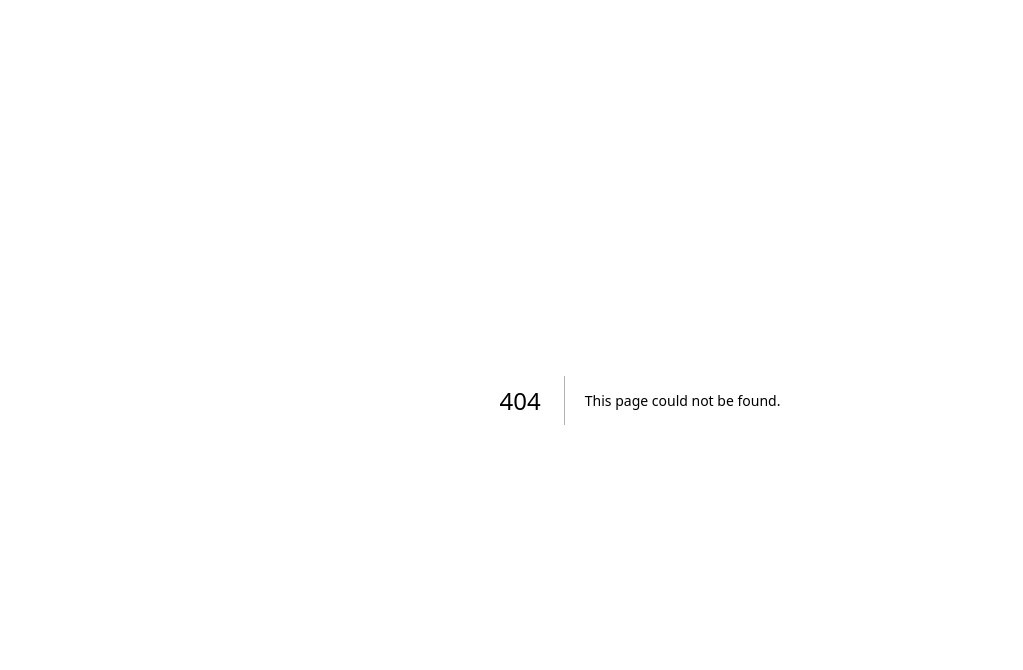
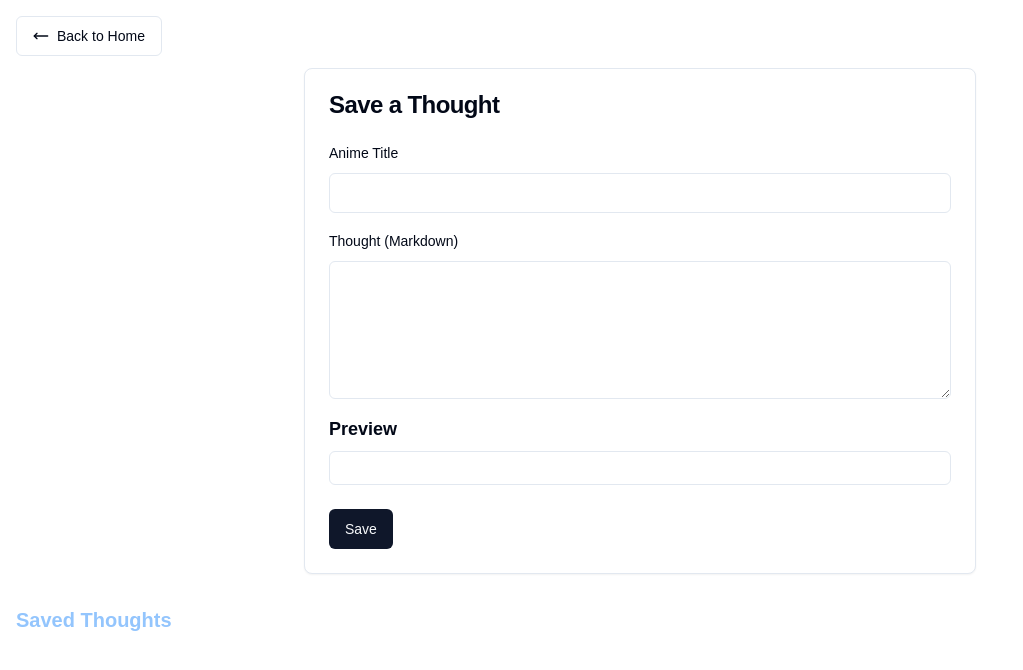
Before and after one commit to Faysal-star/next_anime, a Next.js app: page /thought in a window 1280 px wide. Before the commit this address had no page. Shown: the top 670 px of the page, without its empty margins (0-1023 px from the left). Built offline with nearby package versions, Linux system fonts and the light colour scheme.

Commit message:
Thought added

```diff
--- a/app/page.tsx
+++ b/app/page.tsx
@@ -45,13 +45,16 @@ export default async function Home(props :{
 
   return (
     <main className="container mx-auto px-4 py-8">
-      <div className="flex justify-between">
-        <h1 className="text-4xl font-bold mb-8 text-center">
+      <div className="flex justify-between items-center mb-8">
+        <h1 className="text-4xl font-bold">
           <Link href="/" className="bg-gradient-to-r from-blue-500 via-green-500 to-cyan-500 inline-block text-transparent bg-clip-text">
             NEXT Anime
           </Link>
         </h1>
+        <div className="flex gap-5 justify-center items-center">
+          <Link href="/thought" className="text-muted-foreground font-semibold hover:text-cyan-200"> My Thoughts</Link>
         <ModeToggle />
+        </div>
       </div>
 
       <SearchBar />
--- /dev/null
+++ b/app/thought/page.tsx
@@ -0,0 +1,142 @@
+"use client";
+
+import { useState, useEffect } from "react";
+import { Button } from "@/components/ui/button";
+import { Input } from "@/components/ui/input";
+import { Label } from "@/components/ui/label";
+import { Textarea } from "@/components/ui/textarea";
+import {
+  Card,
+  CardContent,
+  CardFooter,
+  CardHeader,
+  CardTitle,
+} from "@/components/ui/card";
+import ReactMarkdown from "react-markdown";
+import Link from "next/link";
+import { MoveLeft } from "lucide-react";
+import "@/app/globals.css";
+import { Trash } from "lucide-react";
+
+export default function ThoughtsForm() {
+  const [animeName, setAnimeName] = useState("");
+  const [review, setReview] = useState("");
+  interface Review {
+    animeName: string;
+    review: string;
+  }
+
+  const [savedReviews, setSavedReviews] = useState<Review[]>([]);
+
+  useEffect(() => {
+    const storedReviews = localStorage.getItem("animeReviews");
+    if (storedReviews) {
+      setSavedReviews(JSON.parse(storedReviews));
+    }
+  }, []);
+
+  const deleteReview = (animeName: string) => {
+    const updatedReviews = savedReviews.filter(
+      (review) => review.animeName !== animeName
+    );
+    localStorage.setItem("animeReviews", JSON.stringify(updatedReviews));
+    setSavedReviews(updatedReviews);
+  };
+
+  const handleSubmit = (e: React.FormEvent) => {
+    e.preventDefault();
+    const newReview = { animeName, review };
+    const updatedReviews = [...savedReviews, newReview];
+    localStorage.setItem("animeReviews", JSON.stringify(updatedReviews));
+    setSavedReviews(updatedReviews);
+    setAnimeName("");
+    setReview("");
+  };
+
+  return (
+    <div className="container mx-auto p-4">
+      <div className="mb-3">
+        <Link href="/" passHref>
+          <Button variant={"outline"}>
+            <MoveLeft />
+            Back to Home
+          </Button>
+        </Link>
+      </div>
+      <Card className="w-full max-w-2xl mx-auto">
+        <CardHeader>
+          <CardTitle>Save a Thought</CardTitle>
+        </CardHeader>
+        <CardContent>
+          <form onSubmit={handleSubmit} className="space-y-4">
+            <div className="space-y-2">
+              <Label htmlFor="animeName">Anime Title</Label>
+              <Input
+                id="animeName"
+                value={animeName}
+                onChange={(e) => setAnimeName(e.target.value)}
+                required
+              />
+            </div>
+            <div className="space-y-2">
+              <Label htmlFor="review">Thought (Markdown)</Label>
+              <Textarea
+                id="review"
+                value={review}
+                onChange={(e) => setReview(e.target.value)}
+                rows={6}
+                required
+              />
+            </div>
+            <div className="mt-4">
+              <h3 className="text-lg font-semibold mb-2">Preview</h3>
+              <div className="p-4 border rounded-md bg-background">
+                <ReactMarkdown className="prose dark:prose-invert max-w-none">
+                  {review}
+                </ReactMarkdown>
+              </div>
+            </div>
+          </form>
+        </CardContent>
+        <CardFooter>
+          <Button type="submit" onClick={handleSubmit}>
+            Save
+          </Button>
+        </CardFooter>
+      </Card>
+      <div className="mt-8">
+        <h2 className="text-xl font-bold mb-4 text-blue-300">Saved Thoughts</h2>
+        <div className="flex flex-wrap -mx-2">
+          {savedReviews.map((savedReview, index) => (
+            <div key={index} className="w-full md:w-1/2 px-2 mb-4">
+              <Card className="h-full">
+                <div className="flex justify-between px-5 pt-5">
+                  <CardTitle className="hover:text-cyan-200">
+                    <span> #{index + 1} </span>
+                    <Link
+                      href={`/?q=${encodeURIComponent(savedReview.animeName)}`}
+                    >
+                      {savedReview.animeName}
+                    </Link>
+                  </CardTitle>
+                  <Button
+                    variant="outline"
+                    className="hover:text-red-500 h-[30px] w-[30px] flex items-center justify-center"
+                    onClick={() => deleteReview(savedReview.animeName)}
+                  >
+                    <Trash />
+                  </Button>
+                </div>
+                <CardContent>
+                  <div className="mt-4 prose dark:prose-invert max-w-none">
+                    <ReactMarkdown>{savedReview.review}</ReactMarkdown>
+                  </div>
+                </CardContent>
+              </Card>
+            </div>
+          ))}
+        </div>
+      </div>
+    </div>
+  );
+}
--- /dev/null
+++ b/components/ui/label.tsx
@@ -0,0 +1,26 @@
+"use client"
+
+import * as React from "react"
+import * as LabelPrimitive from "@radix-ui/react-label"
+import { cva, type VariantProps } from "class-variance-authority"
+
+import { cn } from "@/lib/utils"
+
+const labelVariants = cva(
+  "text-sm font-medium leading-none peer-disabled:cursor-not-allowed peer-disabled:opacity-70"
+)
+
+const Label = React.forwardRef<
+  React.ElementRef<typeof LabelPrimitive.Root>,
+  React.ComponentPropsWithoutRef<typeof LabelPrimitive.Root> &
+    VariantProps<typeof labelVariants>
+>(({ className, ...props }, ref) => (
+  <LabelPrimitive.Root
+    ref={ref}
+    className={cn(labelVariants(), className)}
+    {...props}
+  />
+))
+Label.displayName = LabelPrimitive.Root.displayName
+
+export { Label }
--- /dev/null
+++ b/components/ui/textarea.tsx
@@ -0,0 +1,26 @@
+import * as React from "react"
+
+import { cn } from "@/lib/utils"
+
+export interface TextareaProps
+  extends React.TextareaHTMLAttributes<HTMLTextAreaElement> {
+    _?: never;
+  }
+
+const Textarea = React.forwardRef<HTMLTextAreaElement, TextareaProps>(
+  ({ className, ...props }, ref) => {
+    return (
+      <textarea
+        className={cn(
+          "flex min-h-[80px] w-full rounded-md border border-input bg-background px-3 py-2 text-sm ring-offset-background placeholder:text-muted-foreground focus-visible:outline-none focus-visible:ring-2 focus-visible:ring-ring focus-visible:ring-offset-2 disabled:cursor-not-allowed disabled:opacity-50",
+          className
+        )}
+        ref={ref}
+        {...props}
+      />
+    )
+  }
+)
+Textarea.displayName = "Textarea"
+
+export { Textarea }
--- a/package.json
+++ b/package.json
@@ -11,8 +11,10 @@
   "dependencies": {
     "@radix-ui/react-dialog": "^1.1.2",
     "@radix-ui/react-dropdown-menu": "^2.1.2",
+    "@radix-ui/react-label": "^2.1.0",
     "@radix-ui/react-scroll-area": "^1.2.0",
     "@radix-ui/react-slot": "^1.1.0",
+    "@tailwindcss/typography": "^0.5.15",
     "class-variance-authority": "^0.7.0",
     "clsx": "^2.1.1",
     "lucide-react": "^0.453.0",
@@ -20,6 +22,7 @@
     "next-themes": "^0.3.0",
     "react": "^18",
     "react-dom": "^18",
+    "react-markdown": "^9.0.1",
     "tailwind-merge": "^2.5.4",
     "tailwindcss-animate": "^1.0.7",
     "vaul": "^1.1.0"
--- a/tailwind.config.ts
+++ b/tailwind.config.ts
@@ -58,6 +58,6 @@ const config: Config = {
   		}
   	}
   },
-  plugins: [require("tailwindcss-animate")],
+  plugins: [require("tailwindcss-animate") , require("@tailwindcss/typography")],
 };
 export default config;
```
Also changed, not shown: 2 other files (tests, documents, lock files or other folders).
